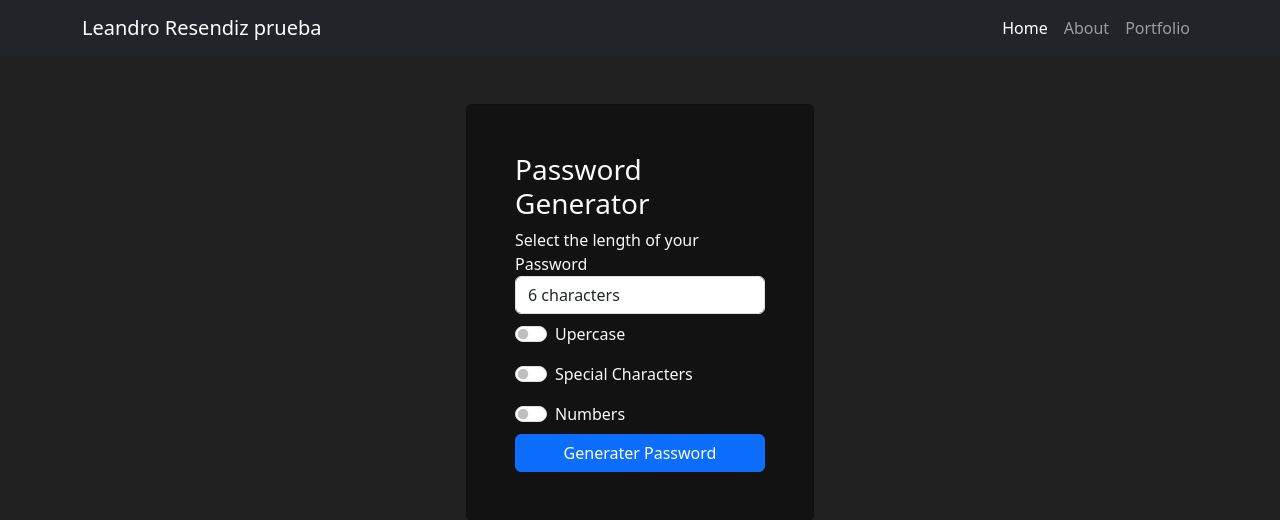
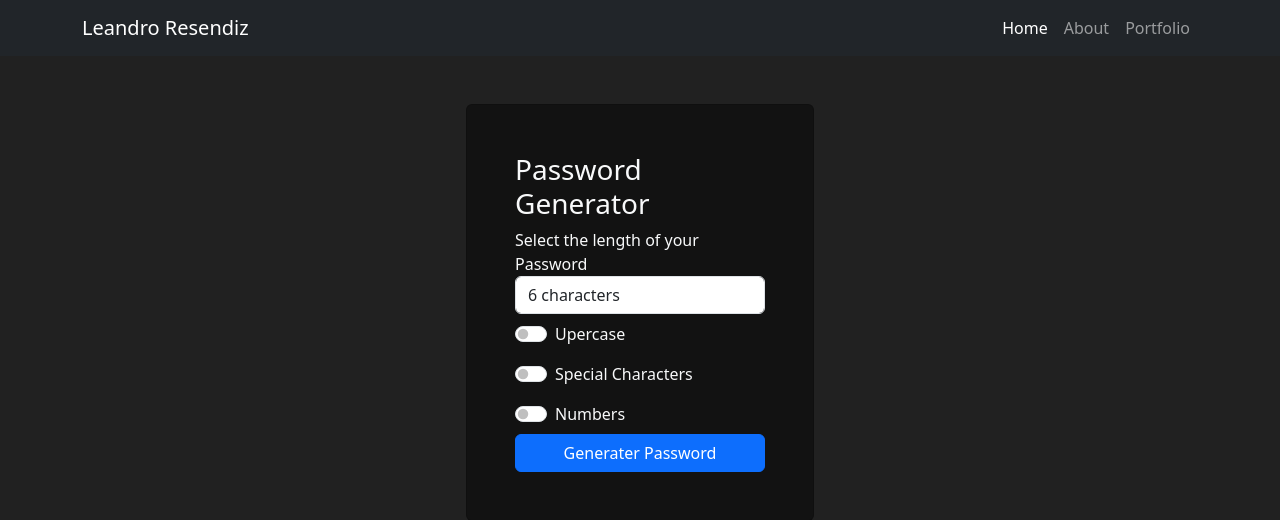
Before and after one commit to Leandro-Resendiz/GeneratePasswordDjango, a Django app: page / in a window 1280 px wide. Shown: the top 520 px of the page. Run offline with Django 5.2, Linux system fonts and the light colour scheme.

Commit message:
Actualizar _navbar.html

```diff
--- a/django-password-generator/generator/templates/partials/_navbar.html
+++ b/django-password-generator/generator/templates/partials/_navbar.html
@@ -1,6 +1,6 @@
 <nav class="navbar navbar-expand-lg navbar-dark bg-dark">
     <div class="container">
-      <a class="navbar-brand" href="https://leandro-resendiz.vercel.app/">Leandro Resendiz prueba</a>
+      <a class="navbar-brand" href="https://leandro-resendiz.vercel.app/">Leandro Resendiz</a>
       <button class="navbar-toggler" type="button" data-bs-toggle="collapse" data-bs-target="#navbarNavAltMarkup" aria-controls="navbarNavAltMarkup" aria-expanded="false" aria-label="Toggle navigation">
         <span class="navbar-toggler-icon"></span>
       </button>
```
